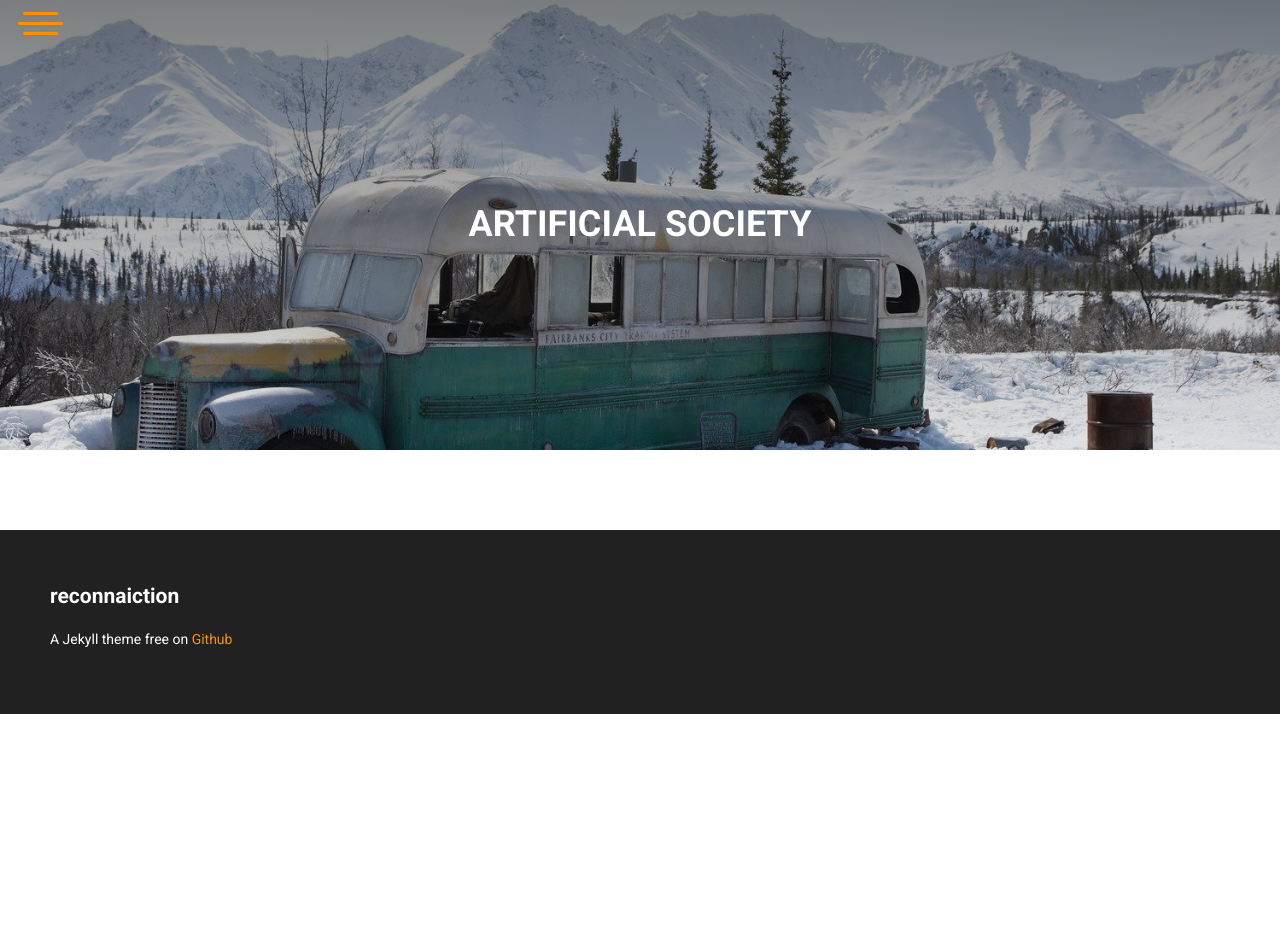
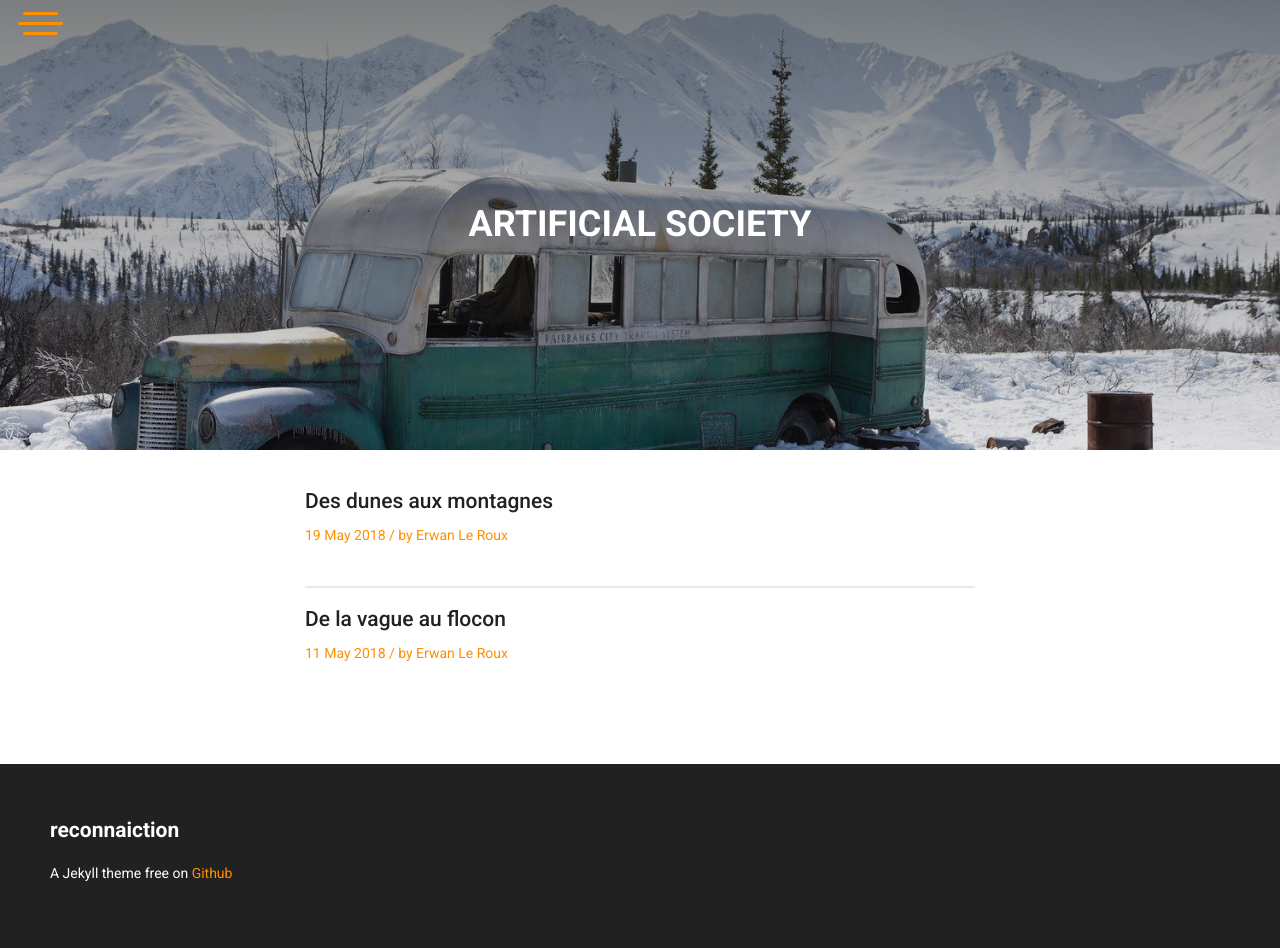
Before and after one commit to erwanlrx/erwanlrx.github.io, a Jekyll site: the page built from categories/society.html, in a window 1280 px wide. Built offline with Jekyll 4.4.1, drawn with Linux system fonts in a browser that asks for light colours; nearby versions of some CDN libraries; before the commit the page ends 900 px from its top, so only the background shows below that.

```diff
--- a/_posts/2018-05-11-de_la_vague_au_flocon.markdown
+++ b/_posts/2018-05-11-de_la_vague_au_flocon.markdown
@@ -2,7 +2,7 @@
 layout: post
 title:  "De la vague au flocon"
 date:   2018-05-11 01:11:03
-description: Blog introduction
+description: Poésie des flux
 thumbnail: la-horde-du-contrevent.jpg
 categories: society
 
--- /dev/null
+++ b/_posts/2018-05-19-des_dunes_aux_montagnes.markdown
@@ -0,0 +1,24 @@
+---
+layout: post
+title:  "Des dunes aux montagnes"
+date:   2018-05-19 01:11:03
+description: Poésie des flux
+thumbnail: dunes.jpg
+categories: society
+
+# Information for the author block
+author: Erwan Le Roux
+---
+
+
+![](/assets/img/notes.png){:height="20px" width="20px"} [Izia - La vague][link1] <br/>
+
+
+
+![](/assets/img/notes.png){:height="20px" width="20px"} [Worakls - Flocon De Neige][link2]
+
+
+
+[link1]: https://www.youtube.com/watch?v=7MudfCf1rAU
+
+[link2]: https://www.youtube.com/watch?v=Dc5JaMw3b-8
--- a/about.html
+++ b/about.html
@@ -25,7 +25,9 @@ url({{ site.url }}/assets/img/montagnes_hallucinées.jpg)'></div>
 
    Above all, I felt that, despite its hype and strength, AI was completely disconnected from concrete world issues, and so was I. <br/> <br/>
 
-   This paradox motivated the reconnaiction blog.  </p>
+   This paradox motivated the reconnaiction blog. <br/> <br/>
+
+   Since then, my focus has drifted away, and posts are either in French or in English. </p>
 
 
   <div class='flexbox-contain this justify-around icon-container'>
--- a/assets/js/function.js
+++ b/assets/js/function.js
@@ -2,15 +2,12 @@
 $(function() {
   $(window).scroll(function() {
     var scroll = $(this).scrollTop();
-
     if (scroll >= $('.topBarTrigger').offset().top) {
         $('.topBar').removeClass('hidden');
     } else {
         $('.topBar').addClass('hidden');
     }
-  });
 });
-
 // Push out menu
 $(document).ready(function() {
 	$('.toggle-button').click(function(){
--- a/categories/society.html
+++ b/categories/society.html
@@ -5,7 +5,7 @@ thumbnail: society.jpg
 ---
 
 <!-- **User Input** Adjust the category filter by changing `site.categories.[thisValue]` -->
-{% for post in site.categories.category %}
+{% for post in site.categories.society %}
   <div class='listing'>
     <a class='post-title' href='{{ post.url }}'>{{ post.title }}</a>
     <p class='meta'>{{ post.date | date_to_long_string }} / by {{ post.author }}</p>
```
Also changed, not shown: _posts/2017-06-30-learning_action_recognition_from_3D_poses.markdown (added, +27 -0 lines), categories/category.html (deleted, +0 -13 lines), categories/category1.html (deleted, +0 -13 lines), categories/category2.html (deleted, +0 -13 lines), categories/category3.html (deleted, +0 -13 lines), index.html (+6 -3 lines), assets/img/dunes.jpg (added), 2 other files.
